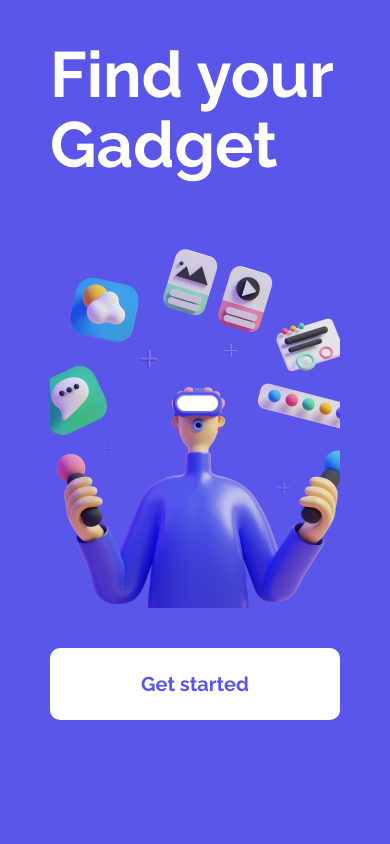
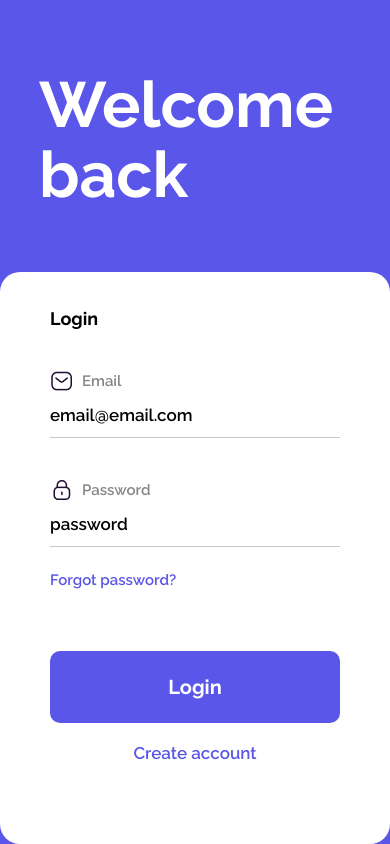
Before and after one commit to IsaqueAkamine/ecommerce-app, a React Native app: screen / in a window 390 px wide. Built offline with nearby package versions, Linux system fonts and the light colour scheme.

Commit message:
feat: create login screen

```diff
--- a/App.tsx
+++ b/App.tsx
@@ -3,8 +3,9 @@ import { useFonts } from "expo-font";
 import * as SplashScreenExpo from "expo-splash-screen";
 import { StyleSheet, Text, View } from "react-native";
 
+import { Login, SplashScreen } from "./src/screens";
+
 SplashScreenExpo.preventAutoHideAsync();
-import SplashScreen from "./src/screens/SplashScreen";
 
 export default function App() {
   const [fontsLoaded, fontError] = useFonts({
@@ -40,15 +41,8 @@ export default function App() {
 
   return (
     <View style={styles.container} onLayout={onLayoutRootView}>
-      {/* <Text style={{ fontFamily: "Raleway-Regular", fontSize: 30 }}>
-        Inter Black
-      </Text>
-      <Text style={{ fontSize: 30 }}>Platform Default</Text>
-      <Text style={{ fontFamily: "Raleway-Bold", fontSize: 30 }}>
-        Platform Default
-      </Text> */}
-
-      <SplashScreen />
+      {/* <SplashScreen /> */}
+      <Login />
     </View>
   );
 }
--- /dev/null
+++ b/src/screens/Login/index.tsx
@@ -0,0 +1,49 @@
+import React from "react";
+
+import CustomInput from "../../components/CustomInput";
+
+import {
+  ButtonLogin,
+  Container,
+  CreateAccountButton,
+  CreateAccountText,
+  ForgotButton,
+  ForgotText,
+  FormContainer,
+  FormTitle,
+  InputsContainer,
+  Title,
+  TitleContainer,
+} from "./styles";
+
+const Login: React.FC = () => {
+  return (
+    <Container>
+      <TitleContainer>
+        <Title type="title">Welcome</Title>
+        <Title type="title">back</Title>
+      </TitleContainer>
+
+      <FormContainer>
+        <FormTitle>Login</FormTitle>
+
+        <InputsContainer>
+          <CustomInput placeholder="email@email.com" type="email" />
+          <CustomInput placeholder="password" type="password" />
+        </InputsContainer>
+
+        <ForgotButton>
+          <ForgotText>Forgot password?</ForgotText>
+        </ForgotButton>
+
+        <ButtonLogin description="Login" theme="dark" />
+
+        <CreateAccountButton>
+          <CreateAccountText>Create account</CreateAccountText>
+        </CreateAccountButton>
+      </FormContainer>
+    </Container>
+  );
+};
+
+export default Login;
--- /dev/null
+++ b/src/screens/Login/styles.ts
@@ -0,0 +1,60 @@
+import { getStatusBarHeight } from "react-native-iphone-x-helper";
+import styled from "styled-components/native";
+import CustomText from "../../components/CustomText";
+import colors from "../../constants/colors";
+import CustomButton from "../../components/CustomButton";
+
+export const Container = styled.View`
+  flex: 1;
+  background-color: ${colors.primary};
+  padding-top: ${getStatusBarHeight() + 70}px;
+`;
+
+export const TitleContainer = styled.View`
+  padding: 0 10%;
+`;
+
+export const Title = styled(CustomText)``;
+
+export const FormContainer = styled.View`
+  flex: 1;
+  margin-top: 62px;
+  background-color: #fff;
+  padding: 36px 50px;
+  border-radius: 20px;
+`;
+
+export const FormTitle = styled.Text`
+  font-family: Raleway-Bold-700;
+  font-size: 18px;
+`;
+
+export const InputsContainer = styled.View`
+  margin-top: 40px;
+  gap: 40px;
+`;
+
+export const ForgotButton = styled.Pressable`
+  margin-top: 24px;
+`;
+
+export const ForgotText = styled.Text`
+  font-family: Raleway-SemiBold-600;
+  font-size: 15px;
+  color: ${colors.primary};
+`;
+
+export const ButtonLogin = styled(CustomButton)`
+  margin-top: 62px;
+`;
+
+export const CreateAccountButton = styled.Pressable`
+  margin-top: 20px;
+`;
+
+export const CreateAccountText = styled.Text`
+  font-family: Raleway-SemiBold-600;
+  font-size: 17px;
+  color: ${colors.primary};
+  text-align: center;
+`;
--- /dev/null
+++ b/src/screens/index.ts
@@ -0,0 +1,4 @@
+import Login from "./Login";
+import SplashScreen from "./SplashScreen";
+
+export { Login, SplashScreen };
```
